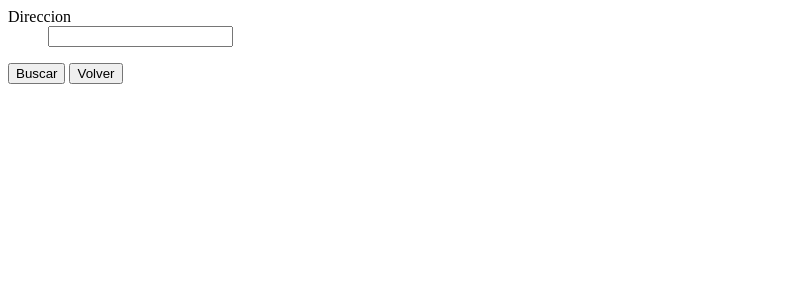
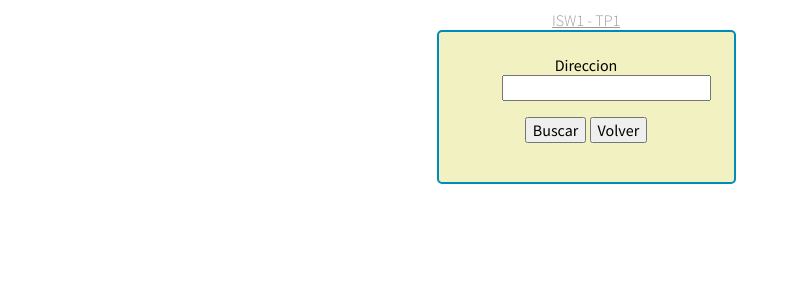
Before and after one commit to axelmaddonni/isw-tp1, a Flask app: page /buscar in a window 1280 px wide. Shown: the top 300 px of the page, without its empty margins (0-791 px from the left). Run offline with Flask 2, Linux system fonts and the light colour scheme; some libraries are stand-ins or nearby versions.

Commit message:
Supuesto embellecimiento

```diff
--- a/src/app/static/css/style.css
+++ b/src/app/static/css/style.css
@@ -18,6 +18,44 @@ a {
 a:hover {
   color: #00a7c9;
 }
+
+table#tabla1{
+    width: 20%;
+    background-color: #f1f1c1;
+    padding: 20px;
+    border: 2px solid #008CBA;
+    border-radius:5px;
+    font-family: inherit;
+
+
+}
+
+table#tabla2{
+    width: 30%;
+    background-color: #f1f1c1;
+    padding: 20px;
+    border: 2px solid #008CBA;
+    border-radius:5px;
+    font-family: inherit;
+
+}
+
+.button1 {
+    -webkit-transition-duration: 0.4s; /* Safari */
+    transition-duration: 0.4s;
+    font-family: inherit;
+    background-color: white;
+    color: black;
+    border: 2px solid #008CBA;
+    border-radius:5px;
+}
+
+.button1:hover {
+    background-color: #008CBA;
+    color: white;
+}
+
+
 
 .card {
   position: absolute;
@@ -172,5 +210,5 @@ a:hover {
 .centered-block {
     display: block;
     margin: auto;
-    width: 40%;
+    width: 100%;
 }
--- a/src/app/templates/buscar.html
+++ b/src/app/templates/buscar.html
@@ -1,3 +1,14 @@
+  <head>
+    <title>ISW1 - TP1</title>
+
+    <link rel="stylesheet" href="{{ url_for('static', filename='css/style.css') }}">
+    <link rel="stylesheet" href="{{ url_for('static', filename='css/normalize.css') }}">
+
+  </head>
+    <div align="center"><a  href="/">ISW1 - TP1</a></div>
+
+    <table id="tabla1" align = "center">
+          <tr align="center" width="33%"><td>
 			{% from "_formhelpers.html" import render_field %}
 			<form method=post action="/buscar">
 			    {{ form.csrf_token }}
@@ -8,4 +19,8 @@
 			    <form method=get action="/home">
 			      <input type=submit value=Volver>
 			    </form>
+			  </p>
 			</form>
+
+          </td></tr>
+    </table>
```
Also changed, not shown: src/app/templates/home.html (+17 -4 lines), src/app/templates/login.html (+14 -0 lines), src/app/templates/resultados_busqueda.html (+7 -2 lines). Lines whose indentation alone changed are shown as unchanged.
